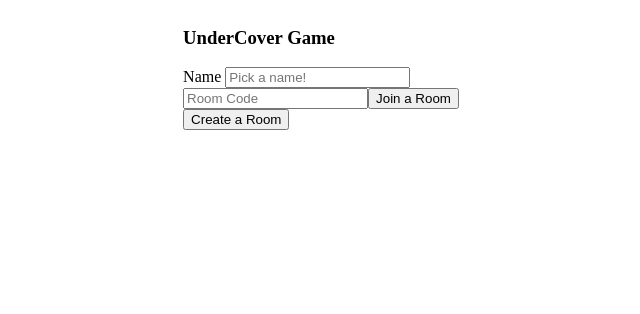
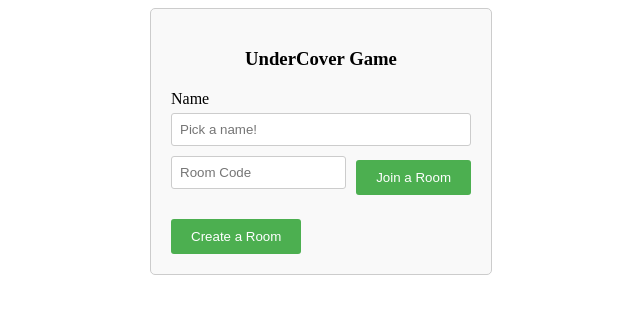
Before and after one commit to Dericktan/undercover-game, a Flask app: page / in a window 1280 px wide. Shown: the top 314 px of the page, without its empty margins (319-959 px from the left). Run offline with Flask 3, Linux system fonts and the light colour scheme; some libraries are stand-ins or nearby versions.

Commit message:
Added some design

```diff
--- a/main.py
+++ b/main.py
@@ -42,7 +42,7 @@ def home():
         room = code
         if create != False:
             room = generate_unique_code(4)
-            rooms[room] = {"members":[name],"messages":[],"host":name,"roles":[],"words": ""}
+            rooms[room] = {"members":[],"messages":[],"host":name,"roles":[],"words": ""}
         elif code not in rooms:
             return render_template("home.html",error="Room not exists.", code = code, name = name)
         elif name in rooms[room]["members"]:
@@ -67,21 +67,23 @@ def room():
 @socketio.on("connect")
 def connect(auth):
     room = session.get("room")
+    print(rooms)
     name = session.get("name")
     if not name or not room:
         return
     if room not in rooms:
         leave_room(room)
         return
-
     join_room(room)
     send({"name":name, "message": "has joined the Game"}, to=room)
     rooms[room]["members"].append(name)
+    print(rooms)
     # print(f"{name} joined Game {room}")
 
 @socketio.on("disconnect")
 def disconnect():
     room = session.get("room")
+    print(rooms)
     name = session.get("name")
     leave_room(room)
     if room in rooms:
@@ -89,11 +91,12 @@ def disconnect():
         if len(rooms[room]["members"])<=0:
             del rooms[room]
         elif rooms[room]["host"] == name:
-            rooms[room]["host"] = rooms[room]["members"][1]
+            rooms[room]["host"] = rooms[room]["members"][0]
             send({"name":rooms[room]["host"],"message": "is now new host"}, to=room)
             # Emitting the event when a new host is appointed
             socketio.emit("hostChange", {"isHost": rooms[room]["host"]}, room=session['room'])
     send({"name":name,"message": "has left the Game"}, to=room)
+    print(rooms)
     # print(f"{name} left room {room}")
 
 @socketio.on("message")
--- a/templates/home.html
+++ b/templates/home.html
@@ -1,5 +1,66 @@
 {% extends 'base.html' %}
 {% block content %}
+<style>
+    form {
+        width: 300px;
+        margin: 0 auto;
+        padding: 20px;
+        border: 1px solid #ccc;
+        border-radius: 5px;
+        background-color: #f9f9f9;
+    }
+
+    h3 {
+        text-align: center;
+        margin-bottom: 20px;
+    }
+
+    label {
+        display: block;
+        margin-bottom: 5px;
+    }
+
+    input[type="text"] {
+        width: 100%;
+        padding: 8px;
+        margin-bottom: 10px;
+        border-radius: 3px;
+        border: 1px solid #ccc;
+        box-sizing: border-box;
+    }
+
+    .join {
+        display: flex;
+        align-items: center;
+        margin-bottom: 20px;
+    }
+
+    .join input[type="text"] {
+        flex: 1;
+        margin-right: 10px;
+    }
+
+    button {
+        padding: 10px 20px;
+        background-color: #4caf50;
+        color: white;
+        border: none;
+        border-radius: 3px;
+        cursor: pointer;
+    }
+
+    button:hover {
+        background-color: #45a049;
+    }
+
+    ul {
+        list-style: none;
+        padding: 0;
+        margin: 0;
+        color: red;
+    }
+</style>
+
 <form method="post">
     <h3>UnderCover Game</h3>
     <div>
```
Also changed, not shown: static/css/style.css (+71 -2 lines).
